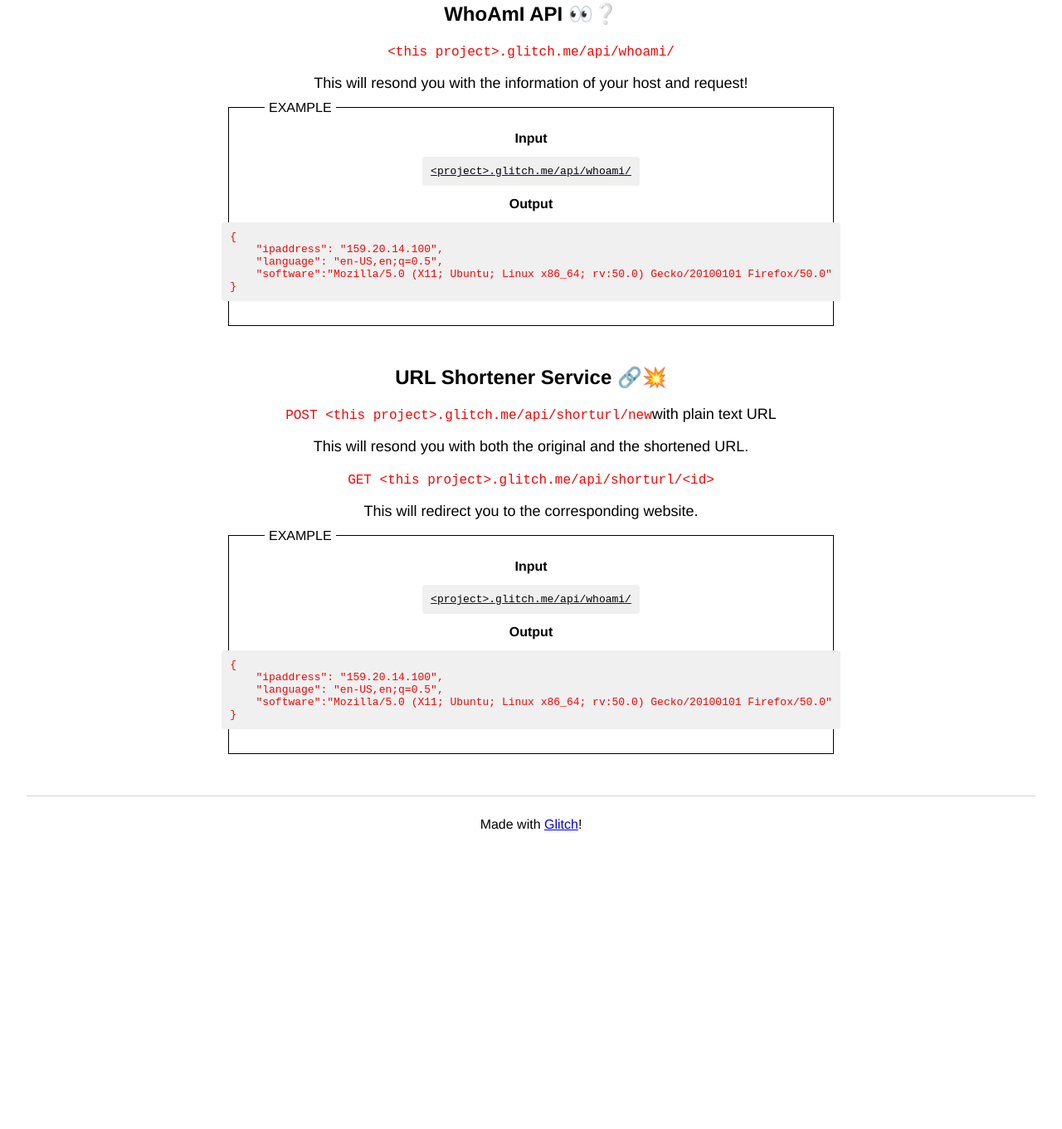
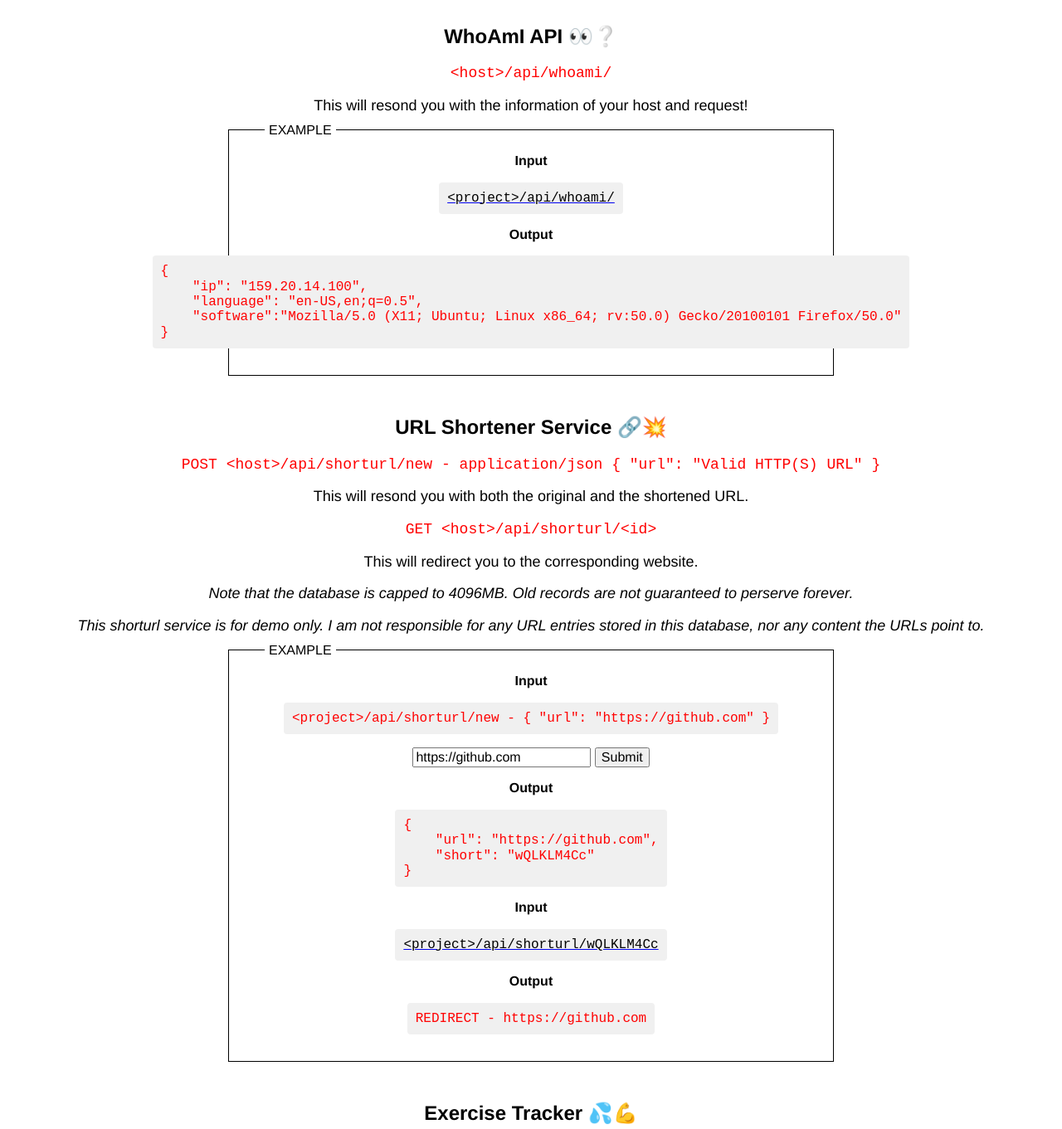
Before and after one commit to fhfuih/fcc-challenges-api, a website: page views/index.html in a window 1280 px wide. Shown: the part 579-1940 px from the top of the page at 83% size. Before the commit the page ends 1614 px from the top, so only its background shows below. Drawn offline with nearby package versions, Linux system fonts and the light colour scheme.

Commit message:
Update Document

```diff
--- a/public/client.js
+++ b/public/client.js
@@ -0,0 +1,21 @@
+function onOubmitShortUrlCreateForm () {
+  const button = document.getElementById('shorturl-input-button')
+  button.setAttribute('disabled', true)
+  const form = document.forms.namedItem('shorturl-form-create')
+  const endpoint = form.action
+  const url = form.url.value
+  fetch(endpoint, {
+    method: 'POST',
+    body: JSON.stringify({ url }),
+    headers: {
+      'Content-Type': 'application/json'
+    },
+    redirect: 'follow'
+  })
+    .then(res => res.json())
+    .then(res => {
+      button.removeAttribute('disabled')
+      console.log(res)
+      alert(JSON.stringify(res))
+    })
+}
--- a/public/style.css
+++ b/public/style.css
@@ -24,8 +24,16 @@ h1, h2, h3 {
   text-align: center
 }
 
+form {
+  margin: 1rem auto
+}
+
 .bold {
   font-weight: bold;
+}
+
+.italic {
+  font-style: italic;
 }
 
 footer {
--- a/views/index.html
+++ b/views/index.html
@@ -18,10 +18,11 @@
     <meta name="viewport" content="width=device-width, initial-scale=1">
 
     <!-- import the webpage's stylesheet -->
+    <link rel="stylesheet" href="https://unpkg.com/normalize.css@8.0.1/normalize.css">
     <link rel="stylesheet" href="/style.css">
 
     <!-- import the webpage's client-side javascript file -->
-    <!--     <script src="/client.js" defer></script> -->
+    <script src="/client.js" defer></script>
   </head>
   <body>
     <header>
@@ -38,17 +39,23 @@
         <h2>
           Timestamp API ⌚💌
         </h2>
+
         <div class="display">
-          <p><code>&lt;this project&gt;.glitch.me/api/timestamp/&lt;ISO time string or timestamp integer&gt;</code></p>
-          <p>This will respond you with the timestamp you enter!</p>
+          <p>
+            <code>&lt;host&gt;/api/timestamp/&lt;ISO time string or timestamp integer&gt;</code>
+          </p>
+          <p>
+            This will respond you with the timestamp you enter!
+          </p>
         </div>
+
         <div class="example">
           <div>
             <div class="bold">
               Input
             </div>
-            <pre><a href="api/timestamp/2015-12-25"><code>&lt;project&gt;.glitch.me/api/timestamp/2015-12-25</code></a> </pre>
-            <pre><a href="api/timestamp/1451001600000"><code>&lt;project&gt;.glitch.me/api/timestamp/1451001600000</code></a></pre>
+            <pre><a href="api/timestamp/2015-12-25"><code>&lt;project&gt;/api/timestamp/2015-12-25</code></a></pre>
+            <pre><a href="api/timestamp/1451001600000"><code>&lt;project&gt;/api/timestamp/1451001600000</code></a></pre>
           </div>
           <div>
             <div class="bold">
@@ -58,53 +65,99 @@
           </div>
         </div>
       </section>
+
       <section>
         <h2>
           WhoAmI API 👀❔
         </h2>
+
         <div class="display">
-          <p><code>&lt;this project&gt;.glitch.me/api/whoami/</code></p>
-          <p>This will resond you with the information of your host and request!</p>
+          <p><code>&lt;host&gt;/api/whoami/</code>
+          </p>
+          <p>
+            This will resond you with the information of your host and request!
+          </p>
         </div>
+
         <div class="example">
           <div>
             <div class="bold">
               Input
             </div>
-            <pre><a href="api/whoami"><code>&lt;project&gt;.glitch.me/api/whoami/</code></a></pre>
+            <pre><a href="api/whoami"><code>&lt;project&gt;/api/whoami/</code></a></pre>
           </div>
           <div>
             <div class="bold">
               Output
             </div>
-            <pre><code>{<br>    "ipaddress": "159.20.14.100",<br>    "language": "en-US,en;q=0.5",<br>    "software":"Mozilla/5.0 (X11; Ubuntu; Linux x86_64; rv:50.0) Gecko/20100101 Firefox/50.0"<br>}</code></pre>
+            <pre><code>{<br>    "ip": "159.20.14.100",<br>    "language": "en-US,en;q=0.5",<br>    "software":"Mozilla/5.0 (X11; Ubuntu; Linux x86_64; rv:50.0) Gecko/20100101 Firefox/50.0"<br>}</code></pre>
           </div>
         </div>
       </section>
+
       <section>
         <h2>
           URL Shortener Service 🔗💥
         </h2>
+
         <div class="display">
-          <p><code>POST &lt;this project&gt;.glitch.me/api/shorturl/new</code>with plain text URL</p>
-          <p>This will resond you with both the original and the shortened URL.</p>
-          <p><code>GET &lt;this project&gt;.glitch.me/api/shorturl/&lt;id&gt;</code></p>
-          <p>This will redirect you to the corresponding website.</p>
+          <p>
+            <code>POST &lt;host&gt;/api/shorturl/new - application/json { "url": "Valid HTTP(S) URL" }</code>
+          </p>
+          <p>
+            This will resond you with both the original and the shortened URL.
+          </p>
+          <p>
+            <code>GET &lt;host&gt;/api/shorturl/&lt;id&gt;</code>
+          </p>
+          <p>
+            This will redirect you to the corresponding website.
+          </p>
+          <p class="italic">
+            Note that the database is capped to 4096MB. Old records are not guaranteed to perserve forever.
+          </p>
+          <p class="italic">
+            This shorturl service is for demo only. I am not responsible for any URL entries stored in this database, nor any content the URLs point to.
+          </p>
         </div>
+
         <div class="example">
           <div>
             <div class="bold">
               Input
             </div>
-            <pre><a href="api/whoami"><code>&lt;project&gt;.glitch.me/api/whoami/</code></a></pre>
+            <pre><code>&lt;project&gt;/api/shorturl/new - { "url": "https://github.com" }</code></pre>
+            <form action="api/shorturl/new" method="POST" name="shorturl-form-create" id="shorturl-form-create">
+              <input type="url" name="url" id="shorturl-input-url" value="https://github.com" />
+              <input type="button" value="Submit" id="shorturl-input-button" onclick="onOubmitShortUrlCreateForm()" />
+            </form>
           </div>
           <div>
             <div class="bold">
               Output
             </div>
-            <pre><code>{<br>    "ipaddress": "159.20.14.100",<br>    "language": "en-US,en;q=0.5",<br>    "software":"Mozilla/5.0 (X11; Ubuntu; Linux x86_64; rv:50.0) Gecko/20100101 Firefox/50.0"<br>}</code></pre>
+            <pre><code>{<br>    "url": "https://github.com",<br>    "short": "wQLKLM4Cc"<br>}</code></pre>
+          </div>
+
+          <div>
+            <div class="bold">
+              Input
+            </div>
+            <pre><a href="api/shorturl/wQLKLM4Cc"><code>&lt;project&gt;/api/shorturl/wQLKLM4Cc</code></a></pre>
+          </div>
+          <div>
+            <div class="bold">
+              Output
+            </div>
+            <pre><code>REDIRECT - https://github.com</code></pre>
           </div>
         </div>
+      </section>
+
+      <section>
+        <h2>
+          Exercise Tracker 💦💪
+        </h2>
       </section>
     </main>
 
@@ -115,7 +168,6 @@
     <!-- include the Glitch button to show what the webpage is about and
           to make it easier for folks to view source and remix -->
     <div class="glitchButton" style="position:fixed;top:20px;right:20px;"></div>
-    <script src="https://button.glitch.me/button.js"></script>
 
   </body>
 </html>
```
